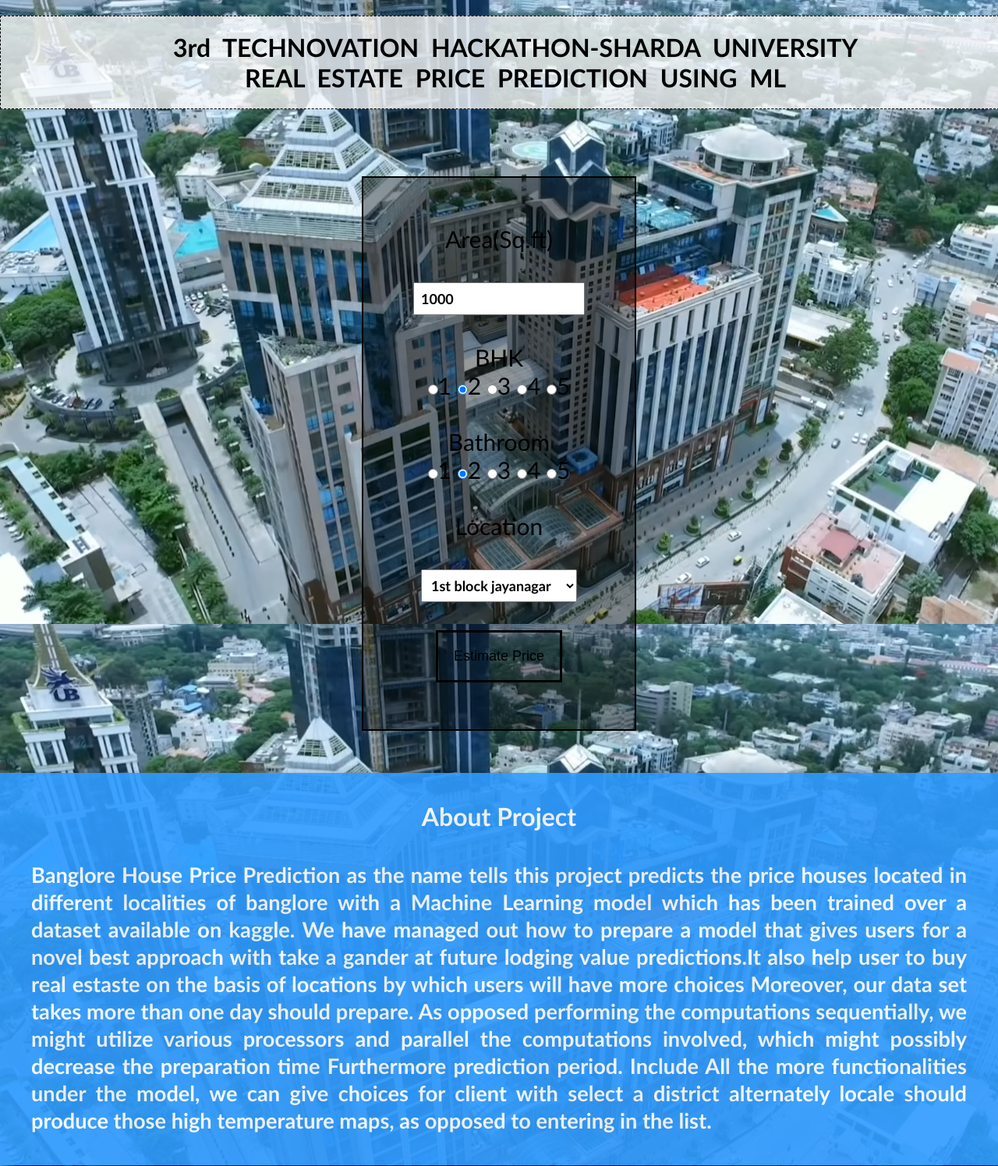
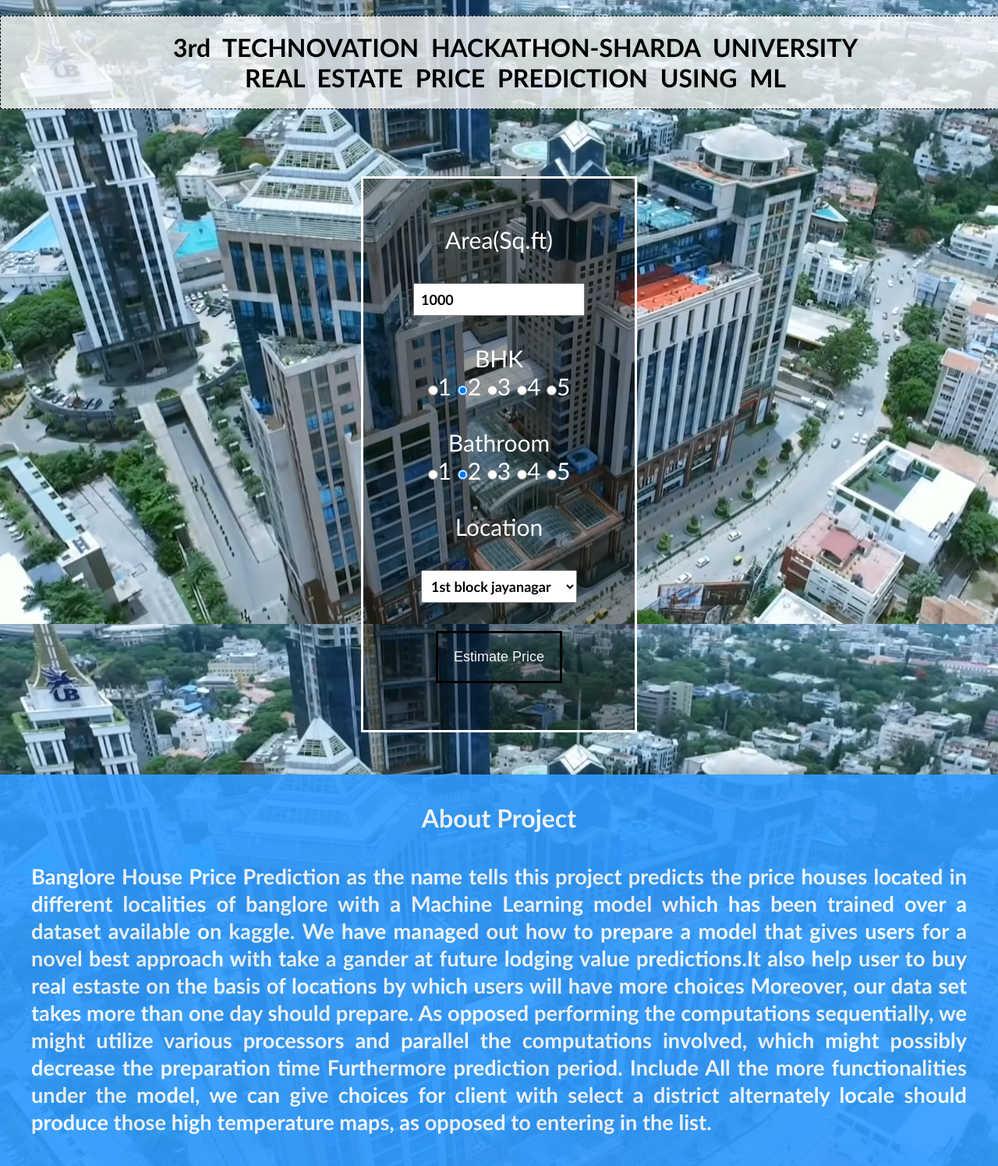
Before and after one commit to iambhushan6/Technovation-Hackathon, a Flask app: page / in a window 1280 px wide; the page is wider, and only the part inside the window is pictured. Shown: the top 1495 px of that part at 78% size. Run offline with Flask 2, Linux system fonts and the light colour scheme; parts of the project's set-up code (start-up, migrations or seed data) failed here and were passed over; some libraries are stand-ins or nearby versions.

Commit message:
Update index.html

```diff
--- a/templates/index.html
+++ b/templates/index.html
@@ -6,10 +6,6 @@
     <title>House Price Prediction</title>
     <link rel="icon" href="home.png"  type="image" sizes="16x16">
     <link rel="stylesheet" href="../static/stylehackathon.css">
-
-
-    <script src="https://platform.linkedin.com/badges/js/profile.js" async defer type="text/javascript"></script>
-
     <meta name="msapplication-TileColor" content="#da532c">
     <meta name="theme-color" content="#fafafa">
 
@@ -27,7 +23,7 @@
 
         <div class="boxform" style="margin:auto; align-items:center;text-align:center;">
             <!-- FORM HERE -->
-            <form method="post" action="/" style="color:black; border: 2px solid black;" >
+            <form method="post" action="/">
                 <label form="sqft" >Area(Sq.ft) <br><br></label>
                 <input type="number" required id="sqft" name="sqft" value="1000" placeholder="Enter area in sqft: 2000"> <br><br>
 
@@ -69,12 +65,12 @@
 
 
                 <label form="submit"  ></label>
-                <input style="color:black;border:solid black;" class="button" type="submit" id="submit" value="Estimate Price" >
+                <input style="border:solid black;" class="button" type="submit" id="submit" value="Estimate Price" >
     <!--            <output>Estimated Price</output><br>-->
 
                 <!-- PREDICTION DONE HERE -->
                 {% if predicted_price %}
-                <br><br><h1 style="color:black; font-size: 1.8rem; font-family: 'Gill Sans', 'Gill Sans MT', Calibri, 'Trebuchet MS', sans-serif;
+                <br><br><h1 style="color:white; font-size: 1.8rem; font-family: 'Gill Sans', 'Gill Sans MT', Calibri, 'Trebuchet MS', sans-serif;
                    "><strong>Predicted Price<br>{{predicted_price}} Lakhs</strong><br>
                     <br>Price per sqft<br> {{price_sqft}}K</h1>
 
@@ -224,6 +220,7 @@
         </div>
         <br><br><br>
 
+        <script src="https://platform.linkedin.com/badges/js/profile.js" async defer type="text/javascript"></script>
 
         <div class="profile">
             <!-- Bhushan -->
```
